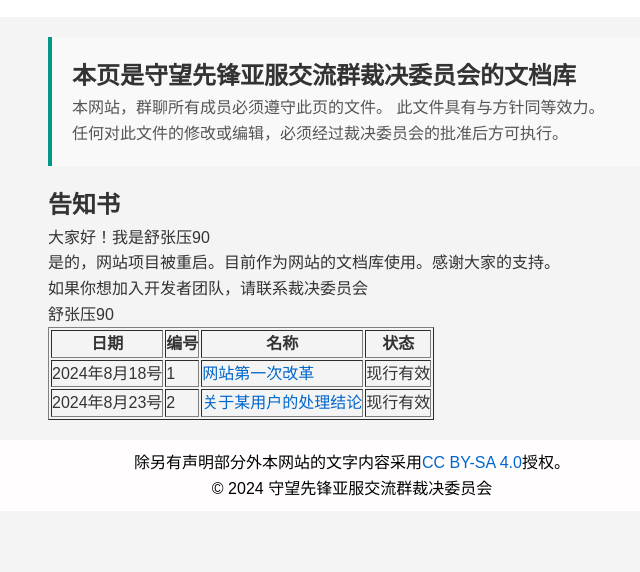
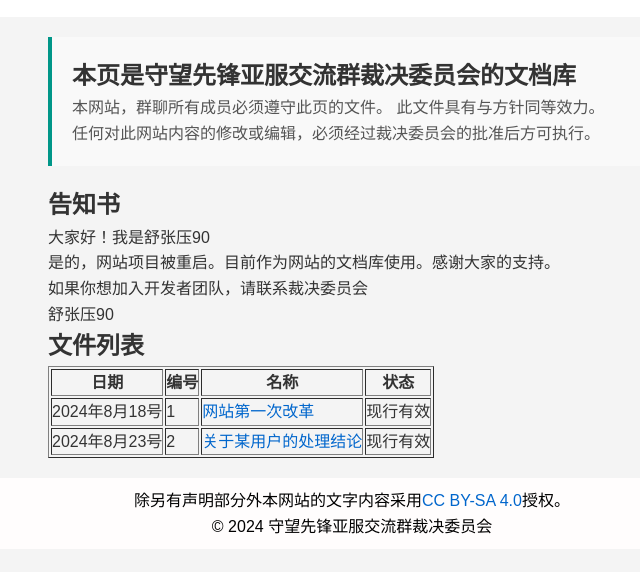
Before and after one commit to WaitSpringh/owcj, a plain HTML site: page index.html in a window 1280 px wide. Shown: the part 110-682 px from the top of the page, without its empty margins (288-928 px from the left). Drawn offline with Linux system fonts and the light colour scheme.

Commit message:
Update index.html

```diff
--- a/index.html
+++ b/index.html
@@ -66,7 +66,7 @@
                 <h2>本页是守望先锋亚服交流群裁决委员会的文档库</h2>
                 <p>
                     本网站，群聊所有成员必须遵守此页的文件。 此文件具有与方针同等效力。<br>
-任何对此文件的修改或编辑，必须经过裁决委员会的批准后方可执行。
+任何对此网站内容的修改或编辑，必须经过裁决委员会的批准后方可执行。
                 </p>
             </div>
             <h2>告知书</h2>
@@ -74,6 +74,7 @@
             是的，网站项目被重启。目前作为网站的文档库使用。感谢大家的支持。<br>
         如果你想加入开发者团队，请联系裁决委员会<br>
     舒张压90</p>
+            <h2>文件列表</h2>
             <table border="1">
                 <tr>
                   <th>日期</th>
```
